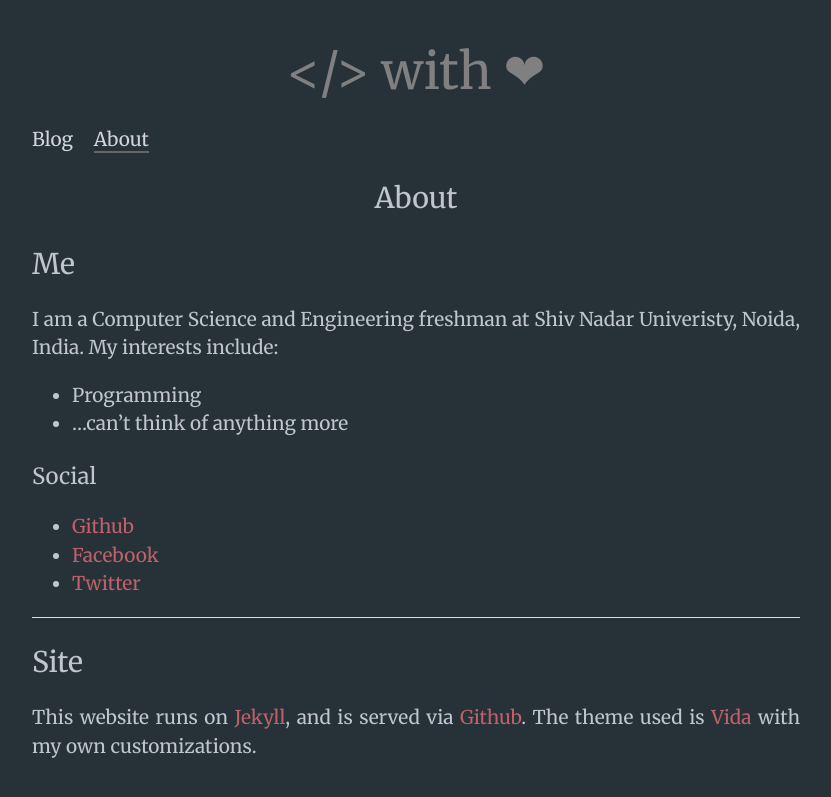
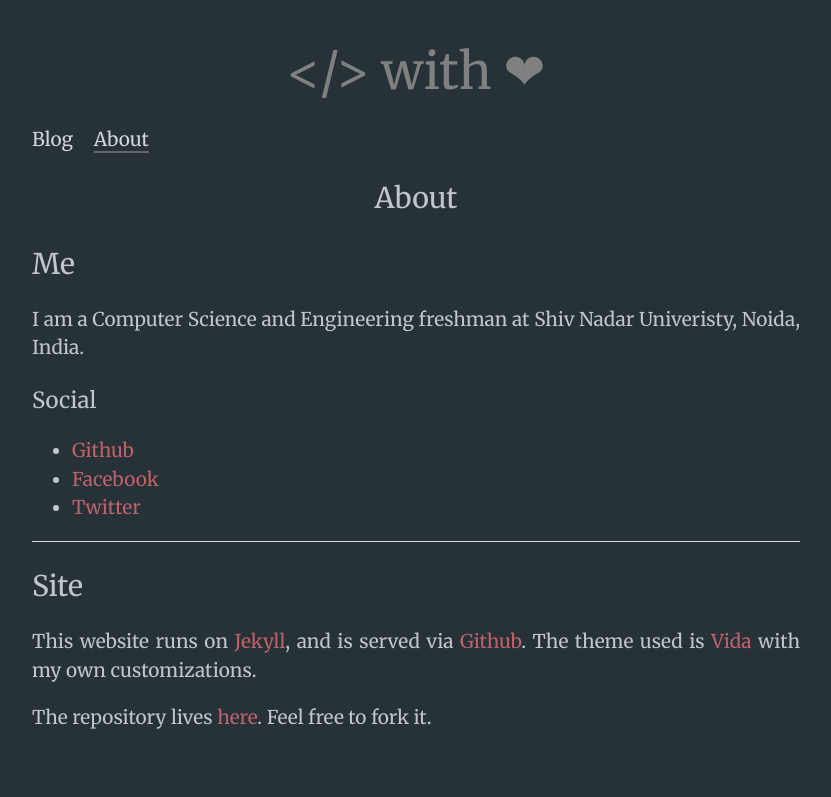
Before and after one commit to arafsheikh/arafsheikh.github.io, a Jekyll site: the page built from about.md, in a window 1280 px wide. Shown: the top 797 px of the page, without its empty margins (224-1055 px from the left). Built offline with Jekyll 4.4.1, drawn with Linux system fonts in a browser that asks for light colours; Markdown is read by kramdown in place of the engine named in the settings.

Commit message:
Updated about.md

```diff
--- a/about.md
+++ b/about.md
@@ -6,10 +6,7 @@ permalink: /about/
 
 ## Me
 
-I am a Computer Science and Engineering freshman at Shiv Nadar Univeristy, Noida, India. My interests include:
-
-- Programming
-- ...can't think of anything more
+I am a Computer Science and Engineering freshman at Shiv Nadar Univeristy, Noida, India.
 
 ### Social
 
@@ -22,3 +19,5 @@ I am a Computer Science and Engineering freshman at Shiv Nadar Univeristy, Noida
 ## Site
 
 This website runs on [Jekyll](http://jekyllrb.com/), and is served via [Github](https://github.com/). The theme used is [Vida](https://github.com/syaning/vida) with my own customizations.
+
+The repository lives [here](https://github.com/arafsheikh/arafsheikh.github.io). Feel free to fork it.
```
